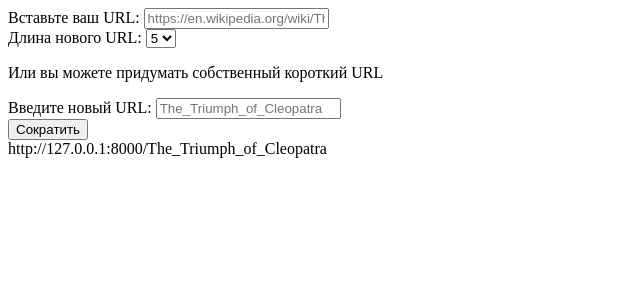
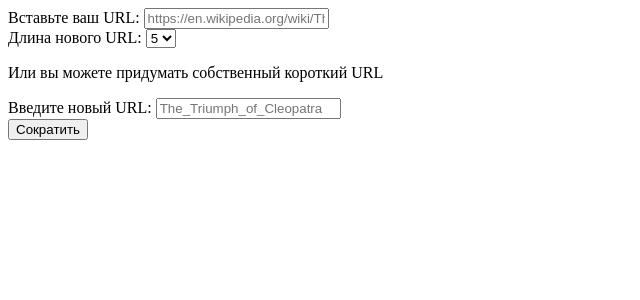
Before and after one commit to Frit027/link-shortener, a Django app: page /shorten/ in a window 1280 px wide. Shown: the top 300 px of the page, without its empty margins (0-640 px from the left). Run offline with Django 3.2, Linux system fonts and the light colour scheme.

Commit message:
refactored

```diff
--- a/shortener/templates/shortener/shortener_index.html
+++ b/shortener/templates/shortener/shortener_index.html
@@ -9,13 +9,11 @@
             {% csrf_token %}
             <label for="long_url">Вставьте ваш URL:</label>
             {{ form.long_url }}
-{#            <input id="long_url" name="input_url" type="text"#}
-{#                   placeholder="https://en.wikipedia.org/wiki/The_Triumph_of_Cleopatra"#}
-{#                   required autocomplete="off">#}
+
             <br>
 
             <label for="length">Длина нового URL:</label>
-            <select name="url_length" id="length">
+            <select name="requested_length" id="length">
                 <option value="1">1</option>
                 <option value="2">2</option>
                 <option value="3">3</option>
@@ -36,9 +34,7 @@
             <button type="submit">Сократить</button>
             <br>
             {% if token %}
-                <span>{{ token }}</span>
-            {% else %}
-                <span>http://127.0.0.1:8000/The_Triumph_of_Cleopatra</span>
+                <span>http://127.0.0.1:8000/{{ token }}</span>
             {% endif %}
         </form>
     </body>
```
